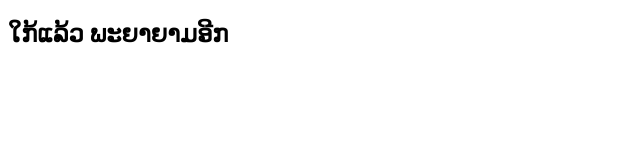
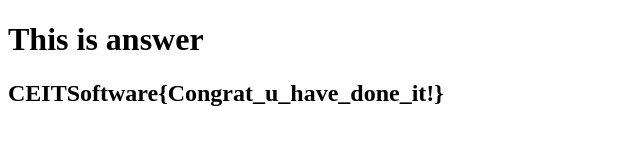
Before and after one commit to Blank-develop/Flag, a plain HTML site: page flag.html in a window 1280 px wide. Shown: the whole page, without its empty margins (0-640 px from the left). Drawn offline with Linux system fonts and the light colour scheme.

Commit message:
Update flag.html

```diff
--- a/flag.html
+++ b/flag.html
@@ -10,7 +10,8 @@
 </head>
 
 <body>
-    <h2>ໃກ້ແລ້ວ ພະຍາຍາມອີກ</h2>
+   <h1>This is answer</h1>
+    <h2>CEITSoftware{Congrat_u_have_done_it!}</h2>
 </body>
 
 </html>
```
